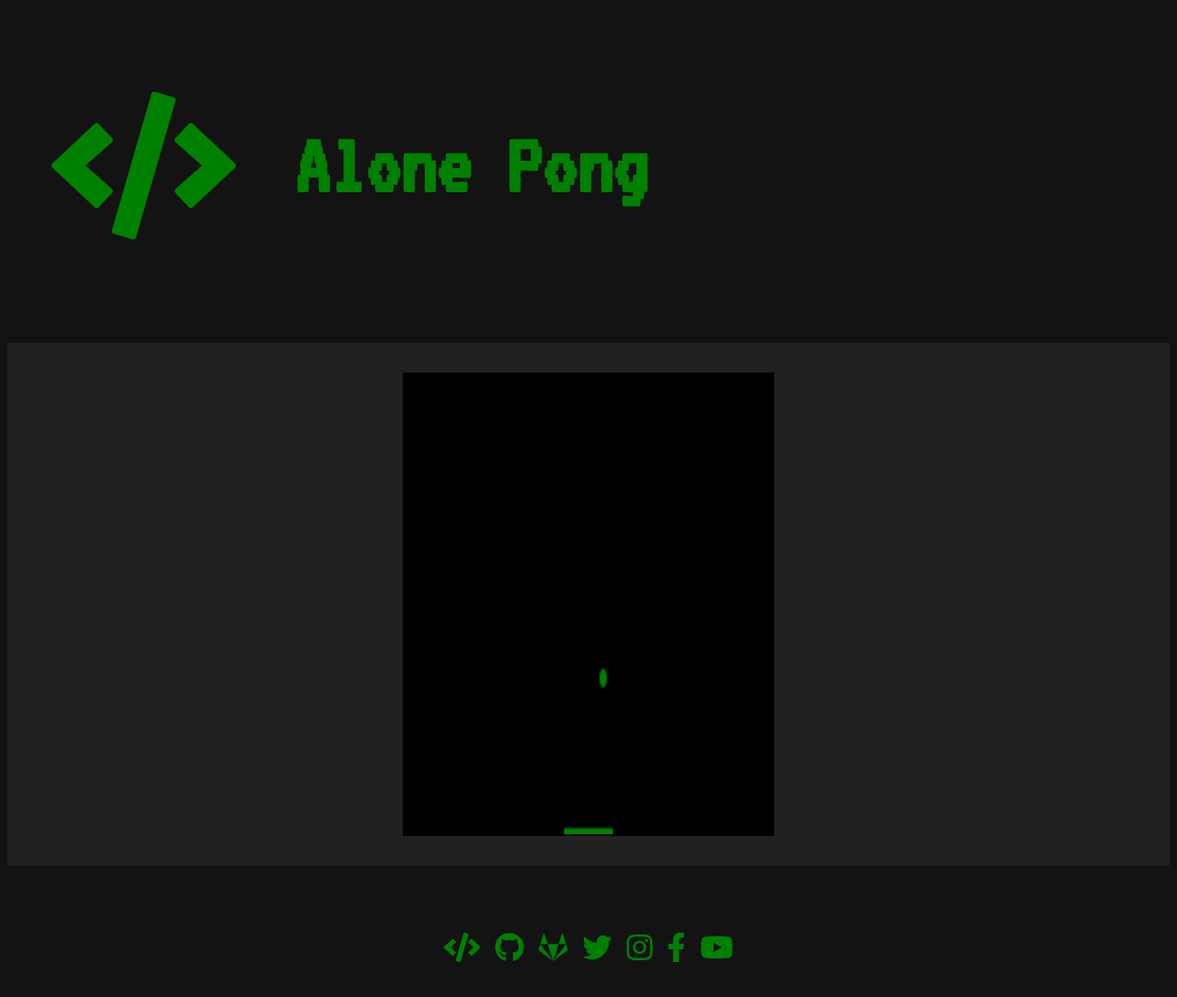
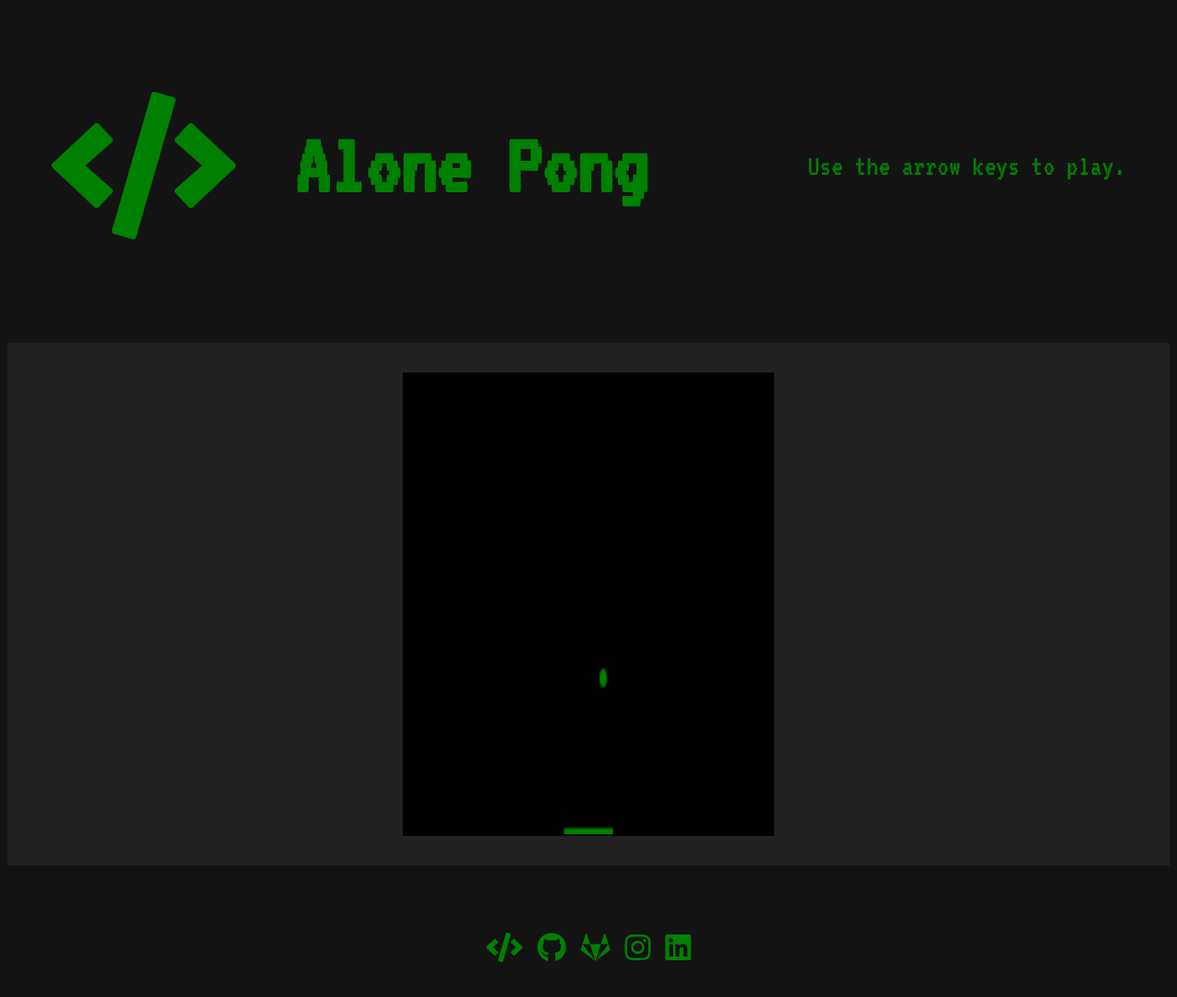
Before and after one commit to rmottanet/pongtopia, a plain HTML site: page games/AlonePong.html in a window 1280 px wide. Shown: the part 20-1104 px from the top of the page at 92% size. Drawn offline with Linux system fonts and the light colour scheme.

Commit message:
link games

```diff
--- a/assets/css/style.css
+++ b/assets/css/style.css
@@ -36,6 +36,12 @@ a {
 	padding-left: 4rem;
 	font-family: 'VT323', monospace;
 	font-size: 96px;
+}
+
+#header p {
+	padding-left: 4rem;
+	font-family: 'VT323', monospace;
+	font-size: 2em;
 }
 
 #content {
--- a/games/AlonePong.html
+++ b/games/AlonePong.html
@@ -1,5 +1,5 @@
 <!DOCTYPE html>
-<html>
+<html lang="en">
 	<head>
 	    <meta charset="UTF-8">
 	    <title>Alone Pong</title>
@@ -12,36 +12,35 @@
 	</head>
 
 	<body>
-
+		<!-- Header -->
 		<header id="header">
 			<div class="logo">
 				<span class="fas fa-code"></span>
 				<h1>Alone Pong</h1>
 			</div>
+			<div>
+				<p>Use the arrow keys to play.</p>
+			</div>
 		</header>
 
+		<!-- Main -->
 		<div id="content">
-
 			<div>
 				<canvas id="canvasAlonePong"></canvas>
 			</div>
-
 		</div>
 
+		<!-- Footer -->
 		<footer id="footer">
 			<ul class="icons">
 				<li><a href="https://rmottanet.github.io" class="fas fa-code" style="color: green;" target="_blank"><span class="label">GitPage</span></a></li>
 				<li><a href="https://github.com/rmottanet" class="fab fa-github" style="color: green;" target="_blank"><span class="label">GitHub</span></a></li>
 				<li><a href="https://gitlab.com/rmotta.net" class="fab fa-gitlab" style="color: green;" target="_blank"><span class="label">GitLab</span></a></li>
-				<li><a href="https://twitter.com/rmotta_" class="fab fa-twitter" style="color: green;" target="_blank"><span class="label">Twitter</span></a></li>
 				<li><a href="https://instagram.com/rmottanet" class="fab fa-instagram" style="color: green;" target="_blank"><span class="label">Instagram</span></a></li>
-				<li><a href="https://www.facebook.com/rmotta.info/" class="fab fa-facebook-f" style="color: green;" target="_blank"><span class="label">Facebook</span></a></li>
-				<li><a href="https://www.youtube.com/@rmottainfo" class="fab fa-youtube" style="color: green;" target="_blank"><span class="label">YouTube</span></a></li>
+				<li><a href="https://www.linkedin.com/in/rmottanet/" class="fab fa-linkedin" style="color: green;" target="_blank"><span class="label">YouTube</span></a></li>
 			</ul>
 		</footer>
 
-
 		<script src="../assets/js/alone_pong.js"></script>
-
 	</body>
 </html>
```
Also changed, not shown: assets/css/main.css (+8 -0 lines), games/Pong.html (+9 -8 lines), index.html (+9 -8 lines).
